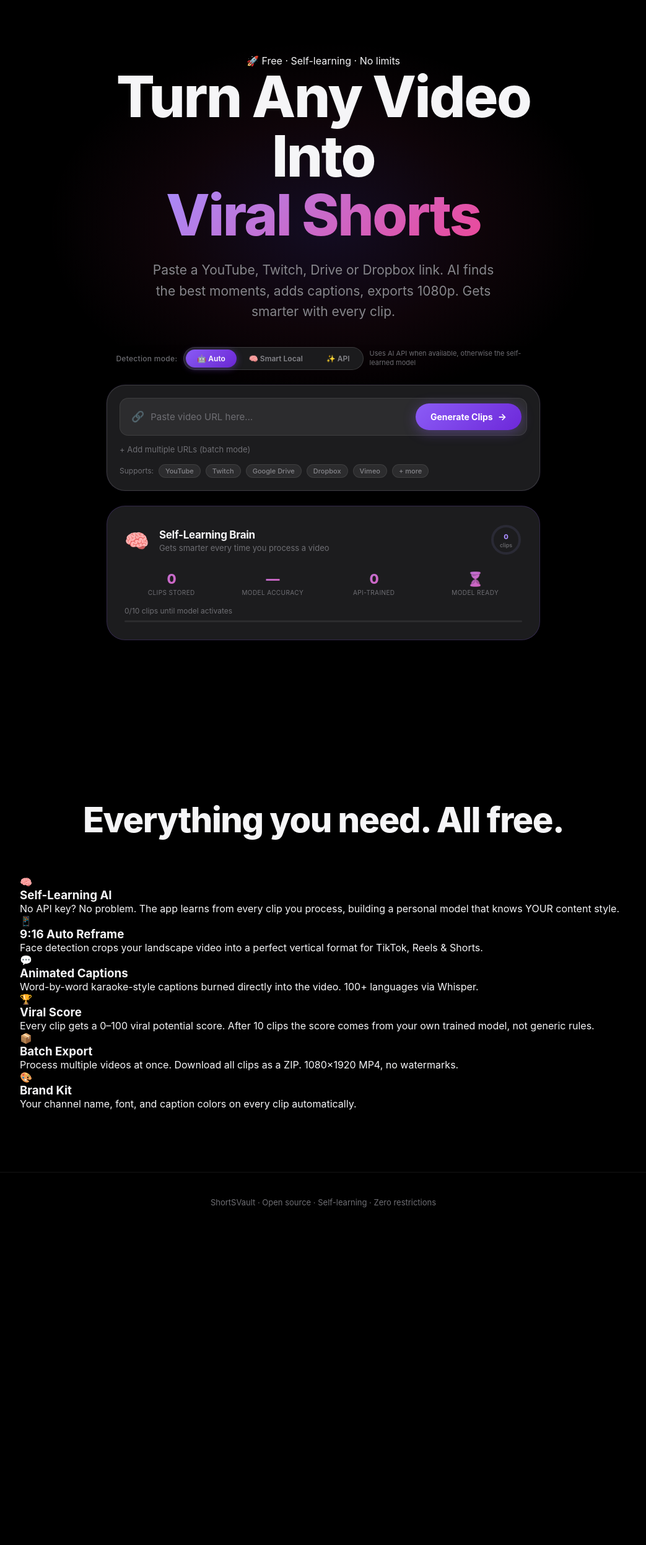
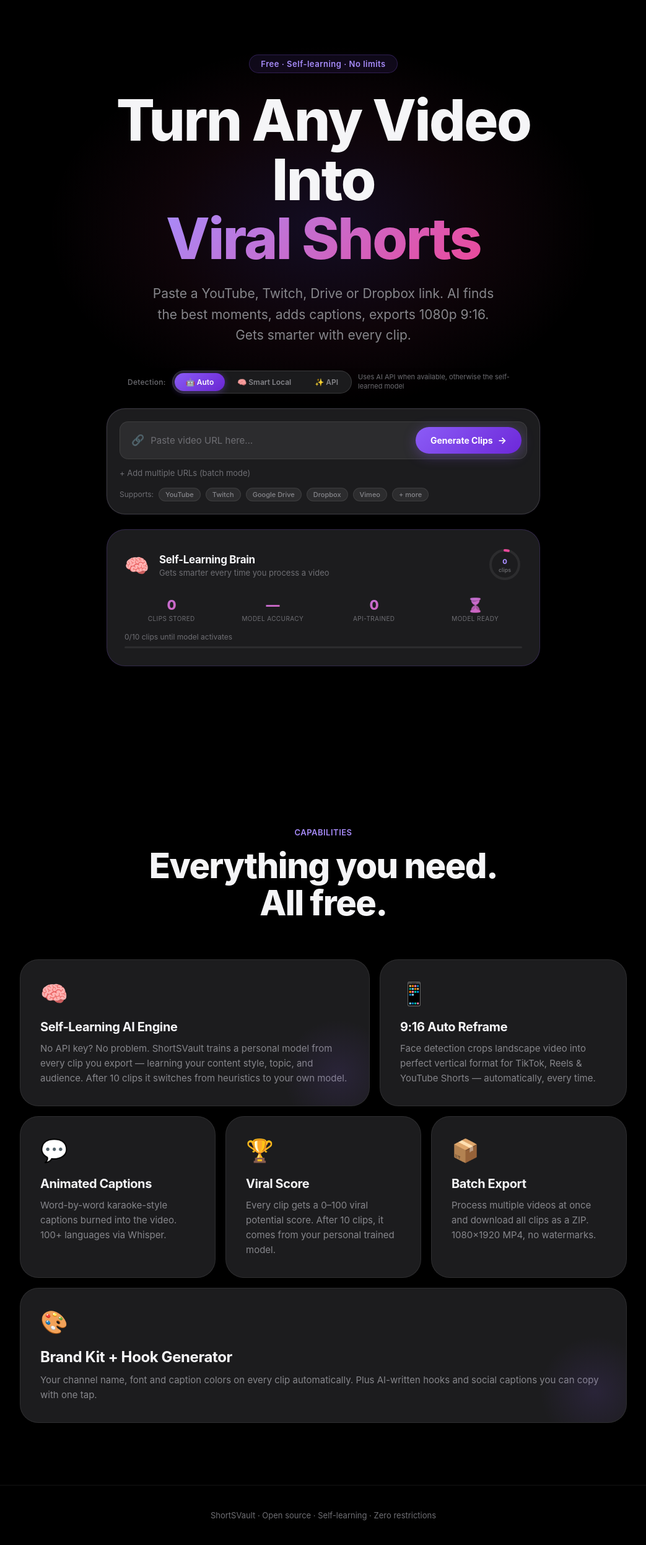
Before and after one commit to sojwal094-prodex/shortsvault, a Flask app: page / in a window 1280 px wide. Shown: the part 52-2545 px from the top of the page at 62% size, without its empty margins (118-1161 px from the left). Before the commit the page ends 2000 px from the top, so only its background shows below. Run offline with Flask 3, Linux system fonts and the light colour scheme; data that the repository does not hold is empty.

Commit message:
feat: Apple dark UI — bento grid features, hero restructure, IntersectionObserver animations

```diff
--- a/templates/index.html
+++ b/templates/index.html
@@ -4,8 +4,6 @@
   <meta charset="UTF-8"/>
   <meta name="viewport" content="width=device-width, initial-scale=1.0"/>
   <title>ShortSVault — AI Viral Clip Generator</title>
-  <link rel="preconnect" href="https://fonts.googleapis.com"/>
-  <link href="https://fonts.googleapis.com/css2?family=Inter:wght@300;400;500;600;700;800;900&display=swap" rel="stylesheet"/>
   <link rel="stylesheet" href="/static/css/style.css"/>
 </head>
 <body>
@@ -13,22 +11,21 @@
 <!-- ───── NAVBAR ───── -->
 <nav class="navbar">
   <div class="nav-inner">
-    <div class="logo">
+    <a class="logo" href="#">
       <span class="logo-icon">⚡</span>
       <span class="logo-text">ShortSVault</span>
-    </div>
+    </a>
     <div class="nav-badges">
-      <!-- Brain badge (live learning status) -->
       <div class="brain-badge" id="brainBadge" onclick="openSettings()">
         <span class="brain-icon">🧠</span>
         <span class="brain-label" id="brainLabel">
-          {% if brain_stats.model_accuracy %}
-            Model active · {{ brain_stats.total_clips }} clips · ~{{ brain_stats.model_accuracy|int }}% acc
-          {% elif brain_stats.total_clips > 0 %}
+          {%- if brain_stats.model_accuracy -%}
+            Model active · {{ brain_stats.total_clips }} clips · ~{{ brain_stats.model_accuracy|int }}%
+          {%- elif brain_stats.total_clips > 0 -%}
             Learning · {{ brain_stats.total_clips }} clips stored
-          {% else %}
+          {%- else -%}
             Waiting to learn
-          {% endif %}
+          {%- endif -%}
         </span>
       </div>
       <span class="badge {% if ffmpeg_ok %}badge-ok{% else %}badge-err{% endif %}">
@@ -41,37 +38,34 @@
 
 <!-- ───── HERO ───── -->
 <section class="hero">
-  <div class="hero-glow"></div>
   <div class="hero-content">
-    <div class="hero-tag">🚀 Free · Self-learning · No limits</div>
+
+    <div class="hero-eyebrow">Free · Self-learning · No limits</div>
+
     <h1>Turn Any Video Into<br/><span class="gradient-text">Viral Shorts</span></h1>
-    <p class="hero-sub">Paste a YouTube, Twitch, Drive or Dropbox link.
-      AI finds the best moments, adds captions, exports 1080p.
-      Gets smarter with every clip.</p>
+
+    <p class="hero-sub">
+      Paste a YouTube, Twitch, Drive or Dropbox link.
+      AI finds the best moments, adds captions, exports 1080p 9:16.
+      Gets smarter with every clip.
+    </p>
 
     <!-- MODE TOGGLE -->
     <div class="mode-toggle-wrap">
-      <span class="mode-label">Detection mode:</span>
+      <span class="mode-label">Detection:</span>
       <div class="mode-toggle" id="modeToggle">
-        <button class="mode-btn active" data-mode="auto" onclick="setMode('auto')">
-          🤖 Auto
-        </button>
-        <button class="mode-btn" data-mode="local" onclick="setMode('local')">
-          🧠 Smart Local
-        </button>
-        <button class="mode-btn" data-mode="api" onclick="setMode('api')">
-          ✨ API
-        </button>
+        <button class="mode-btn active" data-mode="auto"  onclick="setMode('auto')">🤖 Auto</button>
+        <button class="mode-btn"        data-mode="local" onclick="setMode('local')">🧠 Smart Local</button>
+        <button class="mode-btn"        data-mode="api"   onclick="setMode('api')">✨ API</button>
       </div>
       <span class="mode-desc" id="modeDesc">Uses AI API when available, otherwise the self-learned model</span>
     </div>
 
-    <!-- URL INPUT -->
+    <!-- URL INPUT CARD -->
     <div class="input-card" id="inputCard">
       <div class="input-wrap">
         <span class="input-icon">🔗</span>
-        <input type="url" id="urlInput" placeholder="Paste video URL here…"
-               onkeydown="if(event.key==='Enter')processVideo()"/>
+        <input type="url" id="urlInput" placeholder="Paste video URL here…" autocomplete="off"/>
         <button class="btn-primary" id="goBtn" onclick="processVideo()">
           <span>Generate Clips</span>
           <span class="btn-arrow">→</span>
@@ -98,7 +92,7 @@
     </div>
 
     <!-- BRAIN STATS CARD -->
-    <div class="brain-card" id="brainCard">
+    <div class="brain-card reveal" id="brainCard">
       <div class="brain-card-header">
         <span class="brain-card-icon">🧠</span>
         <div>
@@ -106,15 +100,15 @@
           <div class="brain-card-sub">Gets smarter every time you process a video</div>
         </div>
         <div class="brain-progress-ring">
-          <svg width="52" height="52" viewBox="0 0 52 52">
-            <circle cx="26" cy="26" r="22" fill="none" stroke="#2a2a35" stroke-width="4"/>
-            <circle cx="26" cy="26" r="22" fill="none" stroke="url(#grad)" stroke-width="4"
-                    stroke-linecap="round" stroke-dasharray="138"
-                    stroke-dashoffset="{{ [138 - (brain_stats.total_clips / 50 * 138)|int, 0]|max }}"
-                    id="brainRing" transform="rotate(-90 26 26)"/>
+          <svg width="56" height="56" viewBox="0 0 56 56">
+            <circle cx="28" cy="28" r="23" fill="none" stroke="#2c2c2e" stroke-width="4"/>
+            <circle cx="28" cy="28" r="23" fill="none" stroke="url(#bgrad)" stroke-width="4"
+                    stroke-linecap="round" stroke-dasharray="144"
+                    stroke-dashoffset="{{ [144 - (brain_stats.total_clips / 50 * 144)|int, 0]|max }}"
+                    id="brainRing" transform="rotate(-90 28 28)"/>
             <defs>
-              <linearGradient id="grad" x1="0%" y1="0%" x2="100%" y2="0%">
-                <stop offset="0%" stop-color="#8b5cf6"/>
+              <linearGradient id="bgrad" x1="0%" y1="0%" x2="100%" y2="0%">
+                <stop offset="0%"   stop-color="#8b5cf6"/>
                 <stop offset="100%" stop-color="#ec4899"/>
               </linearGradient>
             </defs>
@@ -124,6 +118,7 @@
           </div>
         </div>
       </div>
+
       <div class="brain-stats-row">
         <div class="brain-stat">
           <div class="brain-stat-val" id="bsTotal">{{ brain_stats.total_clips }}</div>
@@ -131,30 +126,33 @@
         </div>
         <div class="brain-stat">
           <div class="brain-stat-val" id="bsModel">
-            {% if brain_stats.model_accuracy %}~{{ brain_stats.model_accuracy|int }}%{% else %}—{% endif %}
+            {%- if brain_stats.model_accuracy -%}~{{ brain_stats.model_accuracy|int }}%{%- else -%}—{%- endif -%}
           </div>
           <div class="brain-stat-key">Model Accuracy</div>
         </div>
         <div class="brain-stat">
           <div class="brain-stat-val" id="bsAPI">{{ brain_stats.api_clips }}</div>
-          <div class="brain-stat-key">API-trained</div>
+          <div class="brain-stat-key">API-Trained</div>
         </div>
         <div class="brain-stat">
           <div class="brain-stat-val" id="bsReady">
-            {% if brain_stats.model_ready %}✅{% else %}⏳{% endif %}
+            {%- if brain_stats.model_ready -%}✅{%- else -%}⏳{%- endif -%}
           </div>
           <div class="brain-stat-key">Model Ready</div>
         </div>
       </div>
+
       {% if not brain_stats.model_ready %}
       <div class="brain-progress-bar-wrap">
         <div class="brain-progress-label">{{ brain_stats.total_clips }}/10 clips until model activates</div>
         <div class="brain-thin-bar">
-          <div class="brain-thin-fill" style="width:{{ [(brain_stats.total_clips / 10 * 100)|int, 100]|min }}%"></div>
+          <div class="brain-thin-fill"
+               style="width:{{ [(brain_stats.total_clips / 10 * 100)|int, 100]|min }}%"></div>
         </div>
       </div>
       {% endif %}
     </div>
+
   </div>
 </section>
 
@@ -163,41 +161,58 @@
   <div class="container" id="jobsList"></div>
 </section>
 
-<!-- ───── FEATURES ───── -->
-<section class="features" id="featuresSection">
+<!-- ───── FEATURES — Apple bento grid ───── -->
+<section class="features reveal" id="featuresSection">
   <div class="container">
-    <h2 class="section-title">Everything you need. All free.</h2>
-    <div class="features-grid">
-      <div class="feature-card">
-        <div class="feature-icon">🧠</div>
-        <h3>Self-Learning AI</h3>
-        <p>No API key? No problem. The app learns from every clip you process, building a personal model that knows YOUR content style.</p>
+    <p class="section-eyebrow">Capabilities</p>
+    <h2 class="section-title">Everything you need.<br/>All free.</h2>
+
+    <div class="bento-grid">
+
+      <!-- Card 1 — big left -->
+      <div class="bento-card reveal">
+        <span class="bento-icon">🧠</span>
+        <h3>Self-Learning AI Engine</h3>
+        <p>No API key? No problem. ShortSVault trains a personal model from every clip you export — learning your content style, topic, and audience. After 10 clips it switches from heuristics to your own model.</p>
       </div>
-      <div class="feature-card">
-        <div class="feature-icon">📱</div>
+
+      <!-- Card 2 — right -->
+      <div class="bento-card reveal">
+        <span class="bento-icon">📱</span>
         <h3>9:16 Auto Reframe</h3>
-        <p>Face detection crops your landscape video into a perfect vertical format for TikTok, Reels & Shorts.</p>
+        <p>Face detection crops landscape video into perfect vertical format for TikTok, Reels & YouTube Shorts — automatically, every time.</p>
       </div>
-      <div class="feature-card">
-        <div class="feature-icon">💬</div>
+
+      <!-- Card 3 — small -->
+      <div class="bento-card reveal">
+        <span class="bento-icon">💬</span>
         <h3>Animated Captions</h3>
-        <p>Word-by-word karaoke-style captions burned directly into the video. 100+ languages via Whisper.</p>
+        <p>Word-by-word karaoke-style captions burned into the video. 100+ languages via Whisper.</p>
       </div>
-      <div class="feature-card">
-        <div class="feature-icon">🏆</div>
+
+      <!-- Card 4 — small -->
+      <div class="bento-card reveal">
+        <span class="bento-icon">🏆</span>
         <h3>Viral Score</h3>
-        <p>Every clip gets a 0–100 viral potential score. After 10 clips the score comes from your own trained model, not generic rules.</p>
+        <p>Every clip gets a 0–100 viral potential score. After 10 clips, it comes from your personal trained model.</p>
       </div>
-      <div class="feature-card">
-        <div class="feature-icon">📦</div>
+
+      <!-- Card 5 — small -->
+      <div class="bento-card reveal">
+        <span class="bento-icon">📦</span>
         <h3>Batch Export</h3>
-        <p>Process multiple videos at once. Download all clips as a ZIP. 1080×1920 MP4, no watermarks.</p>
+        <p>Process multiple videos at once and download all clips as a ZIP. 1080×1920 MP4, no watermarks.</p>
       </div>
-      <div class="feature-card">
-        <div class="feature-icon">🎨</div>
-        <h3>Brand Kit</h3>
-        <p>Your channel name, font, and caption colors on every clip automatically.</p>
+
+      <!-- Card 6 — full width -->
+      <div class="bento-card reveal">
+        <div class="bento-text">
+          <span class="bento-icon">🎨</span>
+          <h3>Brand Kit + Hook Generator</h3>
+          <p>Your channel name, font and caption colors on every clip automatically. Plus AI-written hooks and social captions you can copy with one tap.</p>
+        </div>
       </div>
+
     </div>
   </div>
 </section>
@@ -206,7 +221,7 @@
 <div class="modal-overlay" id="settingsModal" onclick="closeSettings(event)">
   <div class="modal">
     <div class="modal-header">
-      <h2>⚙ Settings</h2>
+      <h2>Settings</h2>
       <button class="modal-close" onclick="closeSettings()">✕</button>
     </div>
     <div class="modal-body">
@@ -215,7 +230,7 @@
       <div class="settings-section">
         <h3>🧠 Learning Brain</h3>
         <div class="brain-info-box" id="settingsBrainInfo">Loading…</div>
-        <button class="btn-secondary" style="margin-top:10px" onclick="triggerRetrain()">
+        <button class="btn-secondary" style="margin-top:12px" onclick="triggerRetrain()">
           🔄 Retrain Model Now
         </button>
       </div>
@@ -304,15 +319,18 @@
           </div>
         </div>
       </div>
+
     </div>
     <div class="modal-footer">
       <button class="btn-secondary" onclick="closeSettings()">Cancel</button>
-      <button class="btn-primary" onclick="saveSettings()">Save Settings</button>
+      <button class="btn-primary" onclick="saveSettings()">
+        <span>Save</span><span class="btn-arrow">→</span>
+      </button>
     </div>
   </div>
 </div>
 
-<!-- Templates -->
+<!-- ─── TEMPLATES ─── -->
 <template id="clipCardTemplate">
   <div class="clip-card">
     <div class="clip-header">
@@ -345,7 +363,7 @@
         <div class="job-title">Processing video…</div>
         <div class="job-url"></div>
       </div>
-      <div class="job-status-badge">queued</div>
+      <div class="job-status-badge status-queued">queued</div>
     </div>
     <div class="job-progress-wrap">
       <div class="job-progress-bar"><div class="job-progress-fill"></div></div>
@@ -360,9 +378,18 @@
 </template>
 
 <footer class="footer">
-  <p>ShortSVault · Open source · Self-learning · Zero restrictions</p>
+  <p>ShortSVault &middot; Open source &middot; Self-learning &middot; Zero restrictions</p>
 </footer>
 
+<script>
+// ── IntersectionObserver for scroll-reveal ──────────────────────────────────
+document.addEventListener('DOMContentLoaded', () => {
+  const obs = new IntersectionObserver((entries) => {
+    entries.forEach(e => { if (e.isIntersecting) { e.target.classList.add('visible'); } });
+  }, { threshold: 0.1 });
+  document.querySelectorAll('.reveal').forEach(el => obs.observe(el));
+});
+</script>
 <script src="/static/js/app.js"></script>
 </body>
 </html>
```
